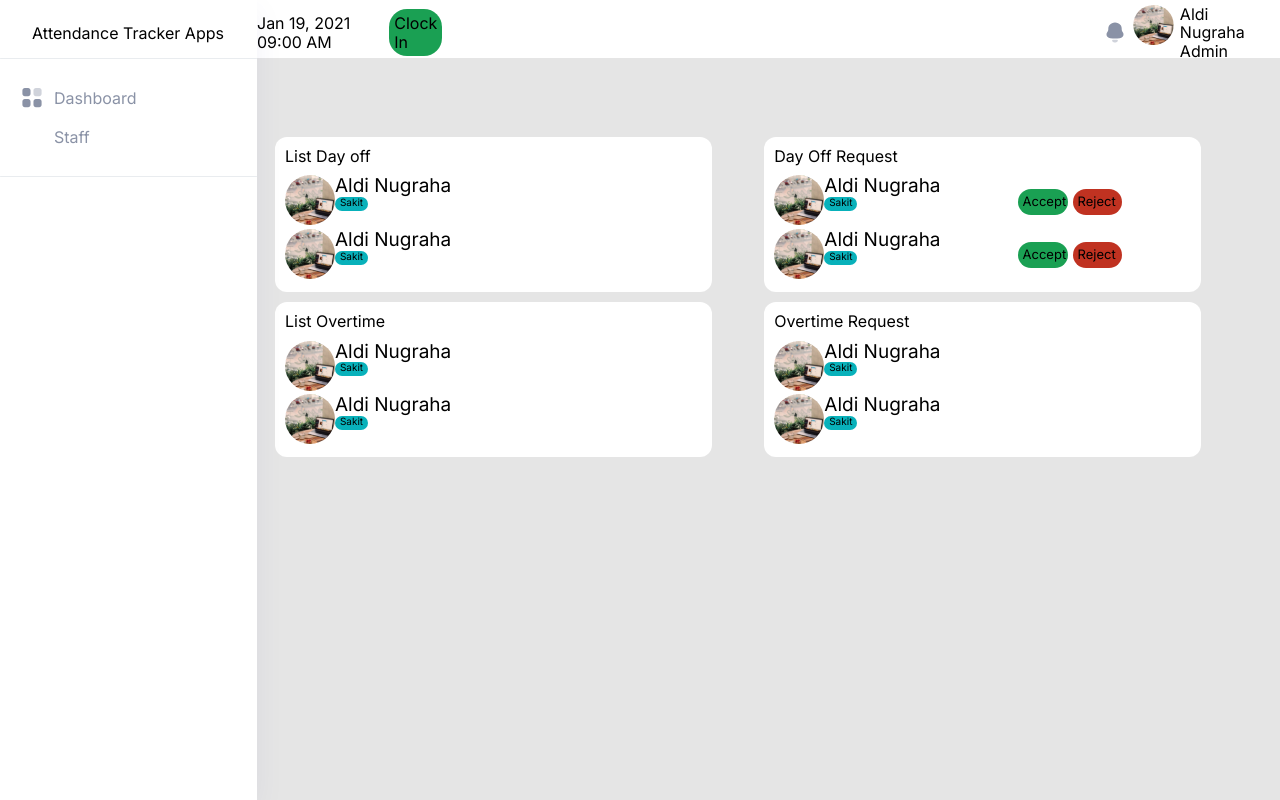
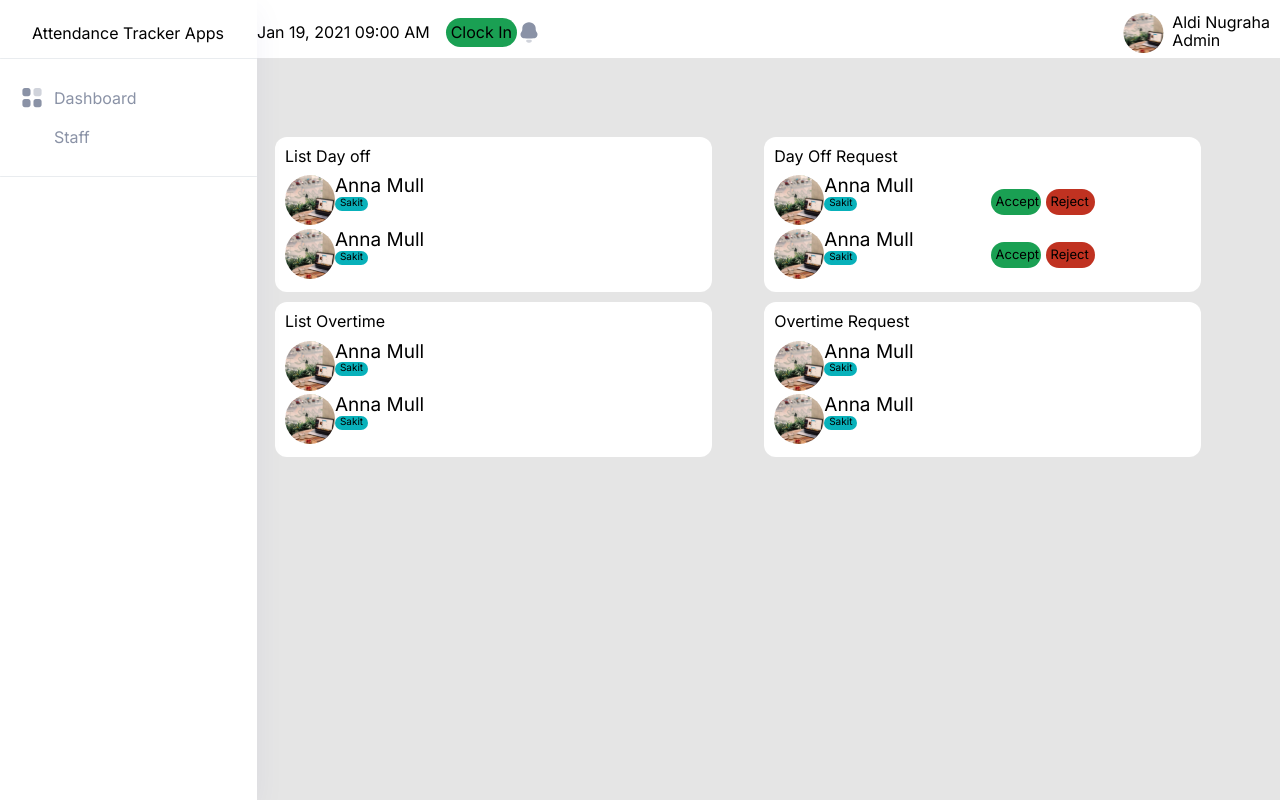
Before and after one commit to glints-IPE-4/frontend_staff_attendance, a React (Create React App) app: page /DashboardPage in a window 1280 px wide. Built offline with nearby package versions, Linux system fonts and the light colour scheme.

Commit message:
memperbaiki dengan eslint dan pretier

```diff
--- a/src/components/Layout.jsx
+++ b/src/components/Layout.jsx
@@ -4,7 +4,7 @@ const Layout = Children => () =>
   (
     <>
       <Sidebar />
-      <div className="container-content">
+      <div className='container-content'>
         <Children />
       </div>
     </>
--- a/src/pages/DashboardPage.jsx
+++ b/src/pages/DashboardPage.jsx
@@ -1,85 +1,101 @@
-import React from "react";
-import Frame from "../assets/svg/Frame.svg"
+import React from 'react';
+import Frame from '../assets/svg/Frame.svg';
 
 const DashboardPage = () => (
-    <div className="staff-view">
-        <div className="card">
-            <div className="card-title">List Day off</div>
-            <div className="list-staff">
-                <div className="photo"> <img src={Frame} alt="icon" /> </div>
-                <div className="name-status">
-                    <div className="name-staff">Aldi Nugraha</div>
-                    <div className="status-staff">Sakit</div>
+  <div className='staff-view'>
+    <div className='card'>
+      <div className='card-title'>List Day off</div>
+      <div className='list-staff'>
+        <div className='photo'>
+          <img src={Frame} alt='icon' />
+        </div>
+        <div className='name-status'>
+          <div className='name-staff'>Anna Mull</div>
+          <div className='status-staff'>Sakit</div>
         </div>
       </div>
-            <div className="list-staff">
-                <div className="photo"> <img src={Frame} alt="icon" /> </div>
-                <div className="name-status">
-                    <div className="name-staff">Aldi Nugraha</div>
-                    <div className="status-staff">Sakit</div>
+      <div className='list-staff'>
+        <div className='photo'>
+          <img src={Frame} alt='icon' />
+        </div>
+        <div className='name-status'>
+          <div className='name-staff'>Anna Mull</div>
+          <div className='status-staff'>Sakit</div>
         </div>
       </div>
     </div>
-        <div className="card">
-            <div className="card-title">Day Off Request</div>
-            <div className="list-staff">
-                <div className="photo"> <img src={Frame} alt="icon" /> </div>
-                <div className="name-status">
-                    <div className="name-staff">Aldi Nugraha</div>
-                    <div className="status-staff">Sakit</div>
+    <div className='card'>
+      <div className='card-title'>Day Off Request</div>
+      <div className='list-staff'>
+        <div className='photo'>
+          <img src={Frame} alt='icon' />
         </div>
-                <div className="button">
-                    <div className="button-accept">Accept</div>
-                    <div className="button-reject">Reject</div>
+        <div className='name-status'>
+          <div className='name-staff'>Anna Mull</div>
+          <div className='status-staff'>Sakit</div>
+        </div>
+        <div className='button'>
+          <div className='button-accept'>Accept</div>
+          <div className='button-reject'>Reject</div>
         </div>
       </div>
-            <div className="list-staff">
-                <div className="photo"> <img src={Frame} alt="icon" /> </div>
-                <div className="name-status">
-                <div className="name-staff">Aldi Nugraha</div>
-                <div className="status-staff">Sakit</div>
+      <div className='list-staff'>
+        <div className='photo'>
+          <img src={Frame} alt='icon' />
         </div>
-            <div className="button">
-                <div className="button-accept">Accept</div>
-                <div className="button-reject">Reject</div>
+        <div className='name-status'>
+          <div className='name-staff'>Anna Mull</div>
+          <div className='status-staff'>Sakit</div>
+        </div>
+        <div className='button'>
+          <div className='button-accept'>Accept</div>
+          <div className='button-reject'>Reject</div>
         </div>
       </div>
     </div>
-        <div className="card">
-            <div className="card-title">List Overtime</div>
-            <div className="list-staff">
-                <div className="photo"> <img src={Frame} alt="icon" /> </div>
-                <div className="name-status">
-                <div className="name-staff">Aldi Nugraha</div>
-                <div className="status-staff">Sakit</div>
+    <div className='card'>
+      <div className='card-title'>List Overtime</div>
+      <div className='list-staff'>
+        <div className='photo'>
+          <img src={Frame} alt='icon' />
+        </div>
+        <div className='name-status'>
+          <div className='name-staff'>Anna Mull</div>
+          <div className='status-staff'>Sakit</div>
         </div>
       </div>
-            <div className="list-staff">
-                <div className="photo"> <img src={Frame} alt="icon" /> </div>
-                <div className="name-status">
-                <div className="name-staff">Aldi Nugraha</div>
-                <div className="status-staff">Sakit</div>
+      <div className='list-staff'>
+        <div className='photo'>
+          <img src={Frame} alt='icon' />
+        </div>
+        <div className='name-status'>
+          <div className='name-staff'>Anna Mull</div>
+          <div className='status-staff'>Sakit</div>
         </div>
       </div>
     </div>
-        <div className="card">
-            <div className="card-title">Overtime Request</div>
-            <div className="list-staff">
-                <div className="photo"> <img src={Frame} alt="icon" /> </div>
-                <div className="name-status">
-                <div className="name-staff">Aldi Nugraha</div>
-                <div className="status-staff">Sakit</div>
+    <div className='card'>
+      <div className='card-title'>Overtime Request</div>
+      <div className='list-staff'>
+        <div className='photo'>
+          <img src={Frame} alt='icon' />
+        </div>
+        <div className='name-status'>
+          <div className='name-staff'>Anna Mull</div>
+          <div className='status-staff'>Sakit</div>
         </div>
       </div>
-            <div className="list-staff">
-                <div className="photo"> <img src={Frame} alt="icon" /> </div>
-                <div className="name-status">
-                <div className="name-staff">Aldi Nugraha</div>
-                <div className="status-staff">Sakit</div>
+      <div className='list-staff'>
+        <div className='photo'>
+          <img src={Frame} alt='icon' />
+        </div>
+        <div className='name-status'>
+          <div className='name-staff'>Anna Mull</div>
+          <div className='status-staff'>Sakit</div>
         </div>
       </div>
     </div>
   </div>
-)
+);
 
 export default DashboardPage;
--- a/src/pages/StaffPage.jsx
+++ b/src/pages/StaffPage.jsx
@@ -1,8 +1,5 @@
 import React from 'react';
 
-const StaffPage = () => (
-    <div>Isi Staff</div>
-)
-
+const StaffPage = () => <div>Isi Staff</div>;
 
 export default StaffPage;
--- a/src/styles/Dashboardpage.scss
+++ /dev/null
@@ -1,65 +0,0 @@
-.staff-view{
-    display: flex;
-    padding: 10px;
-    flex-direction: row;
-    flex-wrap: wrap;
-    justify-content: space-between;
-    .card{
-        background-color: #ffffff;
-        width: 45%;
-        border-radius: 12px;
-        padding: 10px;
-        margin-bottom: 10px;
-        .card-title{
-            padding-bottom: 10px;
-        }
-        .list-staff{
-            display: flex;
-            .photo{
-                img{
-                    width: 50px;
-                    height: 50px;
-                }
-            }
-
-            .name-staff{
-                font-size: 19px;
-            }
-            .status-staff{
-                width: 33px;
-                height: 14px;
-                background: #08B1BA;
-                border-radius: 10px;
-                padding: 0px;
-                text-align: center;
-                font-size: 10px;
-            }
-            .button{
-                display: flex;
-                align-items: center;
-                margin-left: 77px;
-                .button-accept{
-                    width: 40px;
-                    height: 16px;
-                    padding: 5px;
-                    font-size: 13px;
-                    background-color: #1AA053;
-                    margin-right: 5px;
-                    border-radius: 15px;
-                    cursor: pointer;
-
-                }
-                .button-reject{
-                    width: 39px;
-                    height: 16px;
-                    padding: 5px;
-                    font-size: 13px;
-                    background-color: #C03221;
-                    border-radius: 15px;
-                    cursor: pointer;
-                }
-            }
-        }
-    }
-
-}
--- a/src/styles/_container.scss
+++ b/src/styles/_container.scss
@@ -1,4 +1,4 @@
-.container-content{
-    padding: 69px;
-    padding-left: 265px;
+.container-content {
+  padding: 69px;
+  padding-left: 265px;
 }
--- /dev/null
+++ b/src/styles/_dashboard.scss
@@ -0,0 +1,63 @@
+.staff-view {
+  display: flex;
+  padding: 10px;
+  flex-direction: row;
+  flex-wrap: wrap;
+  justify-content: space-between;
+  .card {
+    background-color: #ffffff;
+    width: 45%;
+    border-radius: 12px;
+    padding: 10px;
+    margin-bottom: 10px;
+    .card-title {
+      padding-bottom: 10px;
+    }
+    .list-staff {
+      display: flex;
+      .photo {
+        img {
+          width: 50px;
+          height: 50px;
+        }
+      }
+
+      .name-staff {
+        font-size: 19px;
+      }
+      .status-staff {
+        width: 33px;
+        height: 14px;
+        background: #08b1ba;
+        border-radius: 10px;
+        padding: 0px;
+        text-align: center;
+        font-size: 10px;
+      }
+      .button {
+        display: flex;
+        align-items: center;
+        margin-left: 77px;
+        .button-accept {
+          width: 40px;
+          height: 16px;
+          padding: 5px;
+          font-size: 13px;
+          background-color: #1aa053;
+          margin-right: 5px;
+          border-radius: 15px;
+          cursor: pointer;
+        }
+        .button-reject {
+          width: 39px;
+          height: 16px;
+          padding: 5px;
+          font-size: 13px;
+          background-color: #c03221;
+          border-radius: 15px;
+          cursor: pointer;
+        }
+      }
+    }
+  }
+}
--- a/src/styles/_sidebar.scss
+++ b/src/styles/_sidebar.scss
@@ -1,4 +1,4 @@
-.sidebar-header{
+.sidebar-header {
   display: flex;
   height: 51px;
   padding-top: 7px;
@@ -7,31 +7,30 @@
   background-color: #ffffff;
   justify-content: space-between;
   align-items: center;
-    .date-button{
+  .date-button {
     display: flex;
-        .date{
+    .date {
       padding-top: 5px;
     }
-        .button-Clock-in{
+    .button-Clock-in {
       margin-left: 16px;
-            background-color: #1AA053;
+      background-color: #1aa053;
       border-radius: 18px;
       padding: 5px;
       cursor: pointer;
     }
-        img{
-            padding-left: 661px;
+    img {
+      cursor: pointer;
     }
   }
-    .header-role{
+  .header-role {
     display: flex;
-        img{
+    img {
       width: 57px;
       height: 40px;
     }
-
   }
-    .sidebar{
+  .sidebar {
     display: flex;
     flex-direction: column;
     align-items: flex-start;
@@ -41,68 +40,60 @@
     height: 100%;
     left: 0px;
     top: 0px;
-        background: #FFFFFF;
+    background: #ffffff;
     box-shadow: 0px 10px 30px rgba(17, 38, 146, 0.05);
-        .header{
-
-            .header-item{
+    .header {
+      .header-item {
         display: flex;
         justify-content: space-between;
         padding-top: 24px;
         padding-bottom: 16px;
-                .logo{
+        .logo {
           padding-left: 32px;
         }
-                .user{
+        .user {
           display: flex;
         }
-
-
-
-
       }
     }
 
-
-        .main{
+    .main {
       display: flex;
       margin: 10px 10px;
-            font-size:16px;
+      font-size: 16px;
       list-style-type: none;
       cursor: pointer;
 
-            span{
+      span {
         display: flex;
         flex-direction: column;
-                padding: 10px ;
+        padding: 10px;
         width: 200px;
 
-                :hover{
+        :hover {
           background-color: #3a57e8;
-                    color: #FFFFFF;
+          color: #ffffff;
           border-radius: 4px;
         }
-                a{
+        a {
           text-decoration: none;
           display: flex;
           font-family: inter;
           color: #8a92a6;
-                    img{
+          img {
             display: flex;
             width: 24px;
             height: 24px;
             margin-top: 7px;
           }
-
         }
       }
     }
-        .divider{
+    .divider {
       width: 100%;
       height: 1px;
       border-radius: 1px;
-            background-color: #E9ECEF;
+      background-color: #e9ecef;
     }
   }
-
 }
```
Also changed, not shown: src/components/MenuItem.jsx (+13 -6 lines), src/components/Sidebar.jsx (+27 -30 lines), src/styles/index.scss (+8 -8 lines), src/pages/LoginPage.jsx (line endings or trailing spaces), 1 other file (tests, documents, lock files or other folders). Lines whose indentation alone changed are shown as unchanged.
